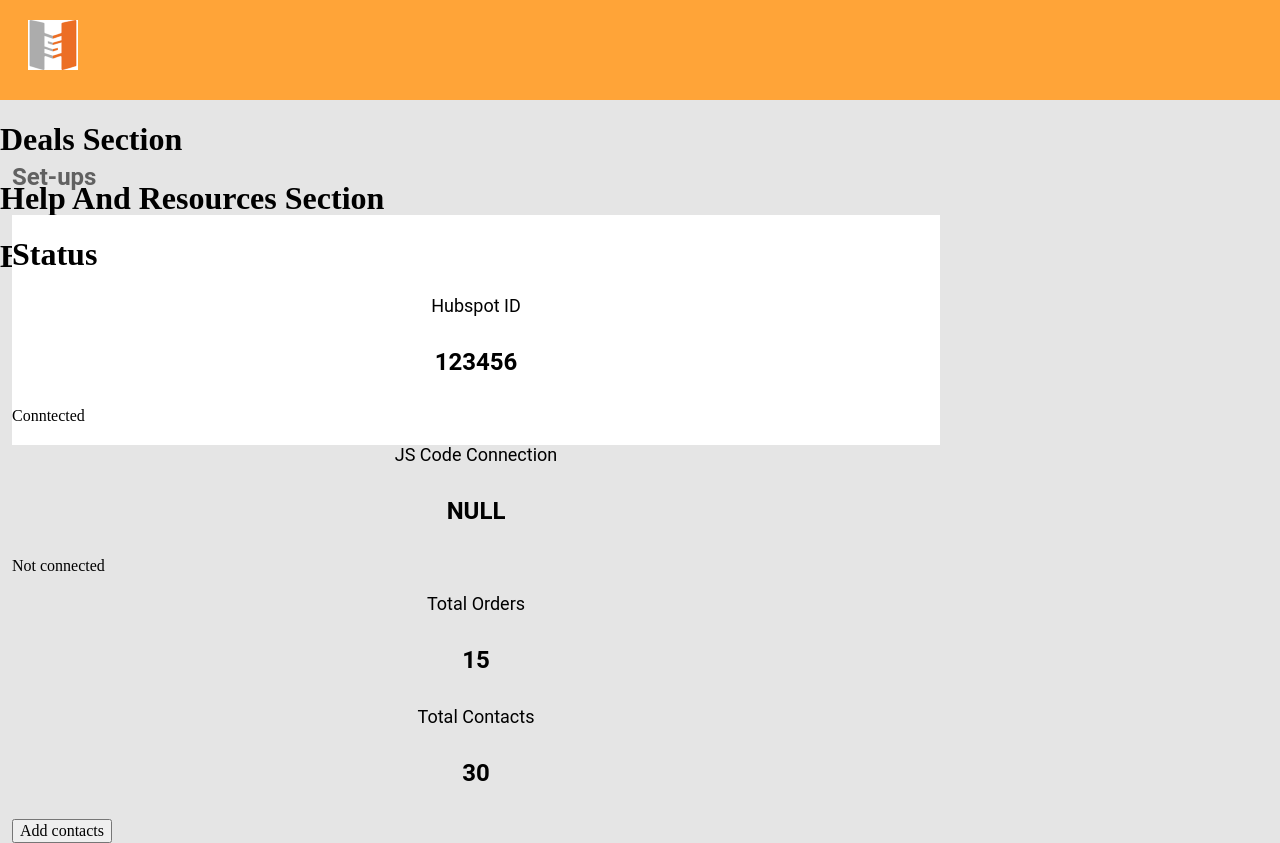
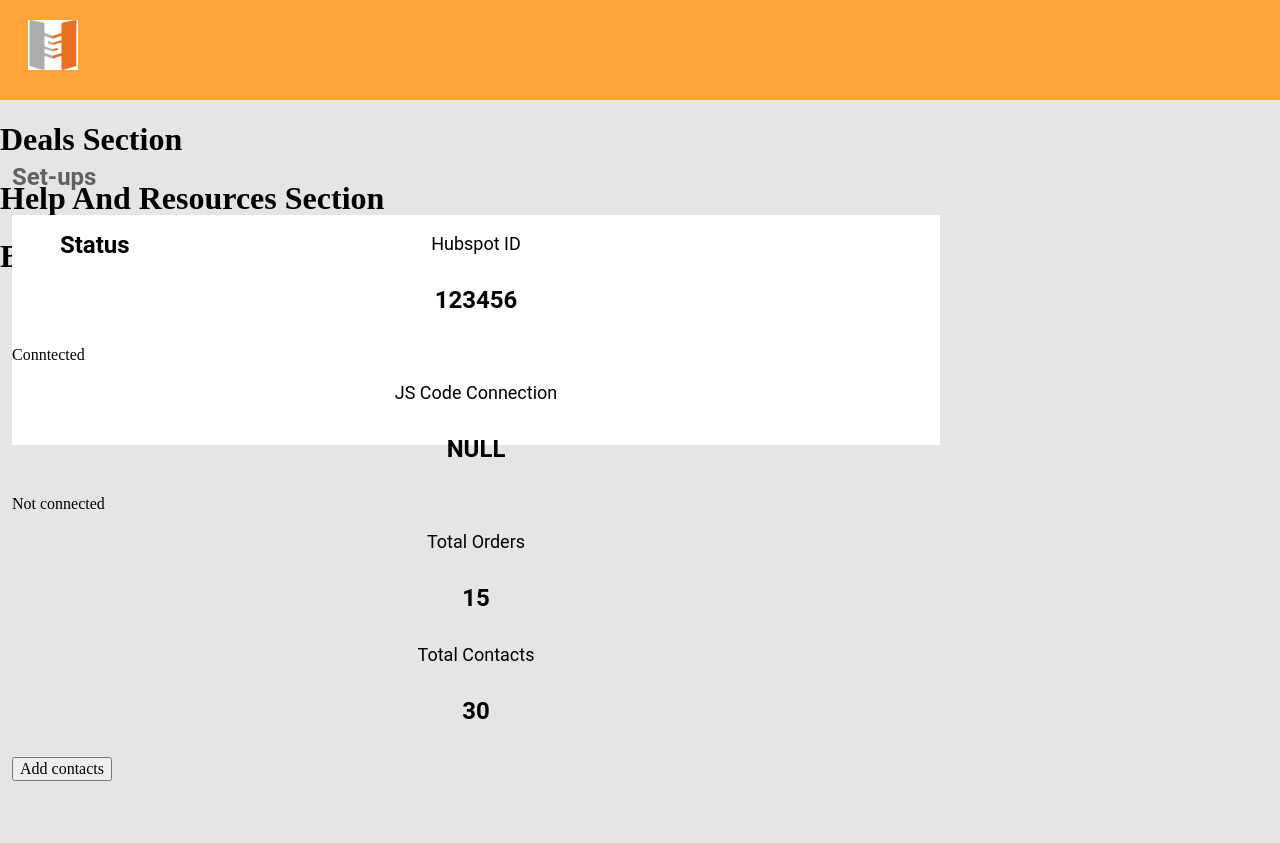
Before and after one commit to michaelzheng1/hubshop.ly, a React app: page / in a window 1280 px wide. After the commit the page ends 800 px from the top, so only its background shows below. Built offline with nearby package versions, Linux system fonts and the light colour scheme.

Commit message:
changes to css

```diff
--- a/src/components/Status/Status.css
+++ b/src/components/Status/Status.css
@@ -24,6 +24,20 @@
   background: #ffffff;
 }
 
+.status-container h1 {
+  position: absolute;
+  width: 287px;
+  height: 24px;
+  left: 48px;
+
+  font-family: Roboto;
+  font-style: normal;
+  font-weight: bold;
+  font-size: 24px;
+  line-height: 28px;
+
+  color: #000000;
+}
 .section-title {
   font-family: Roboto;
   font-style: normal;
```
